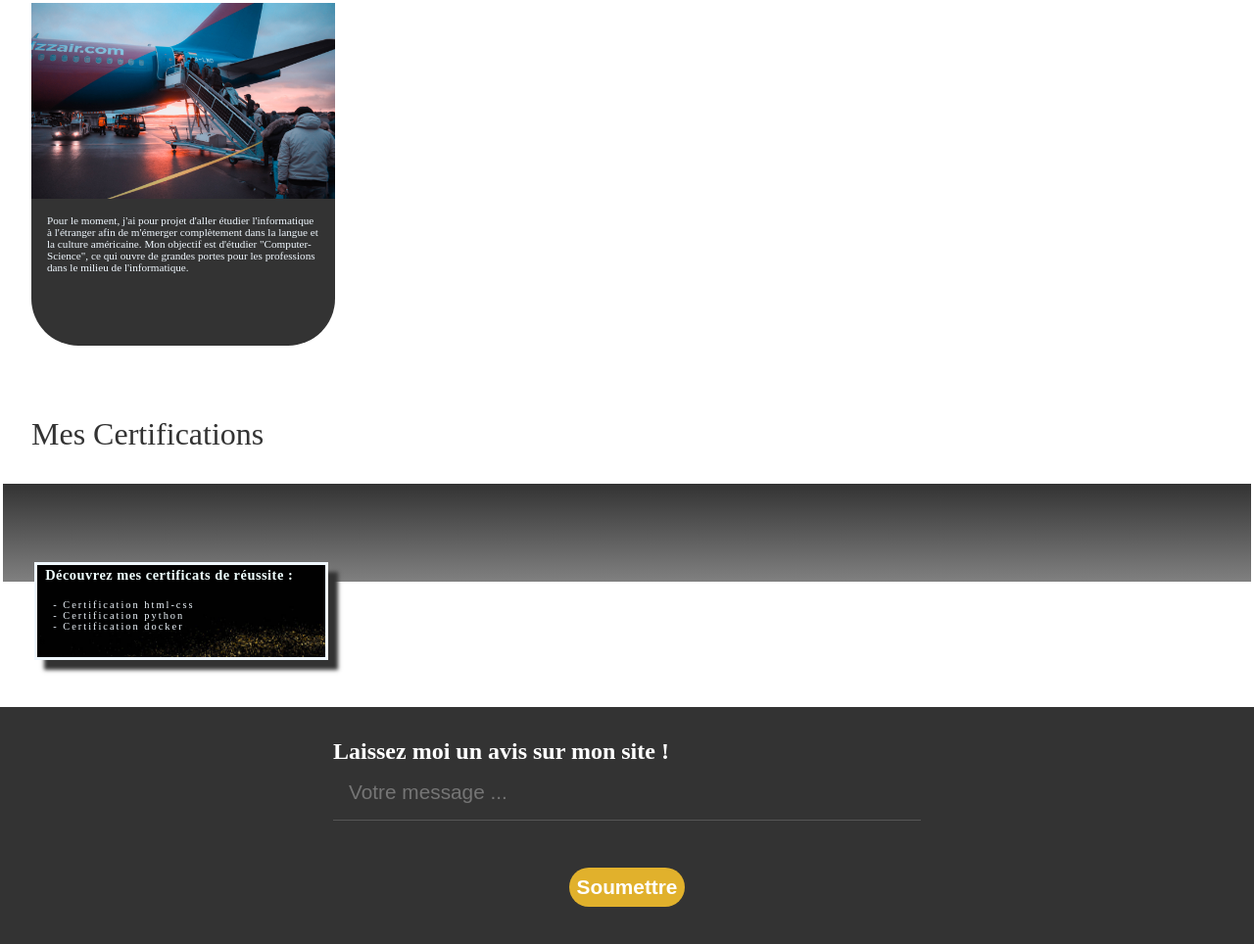
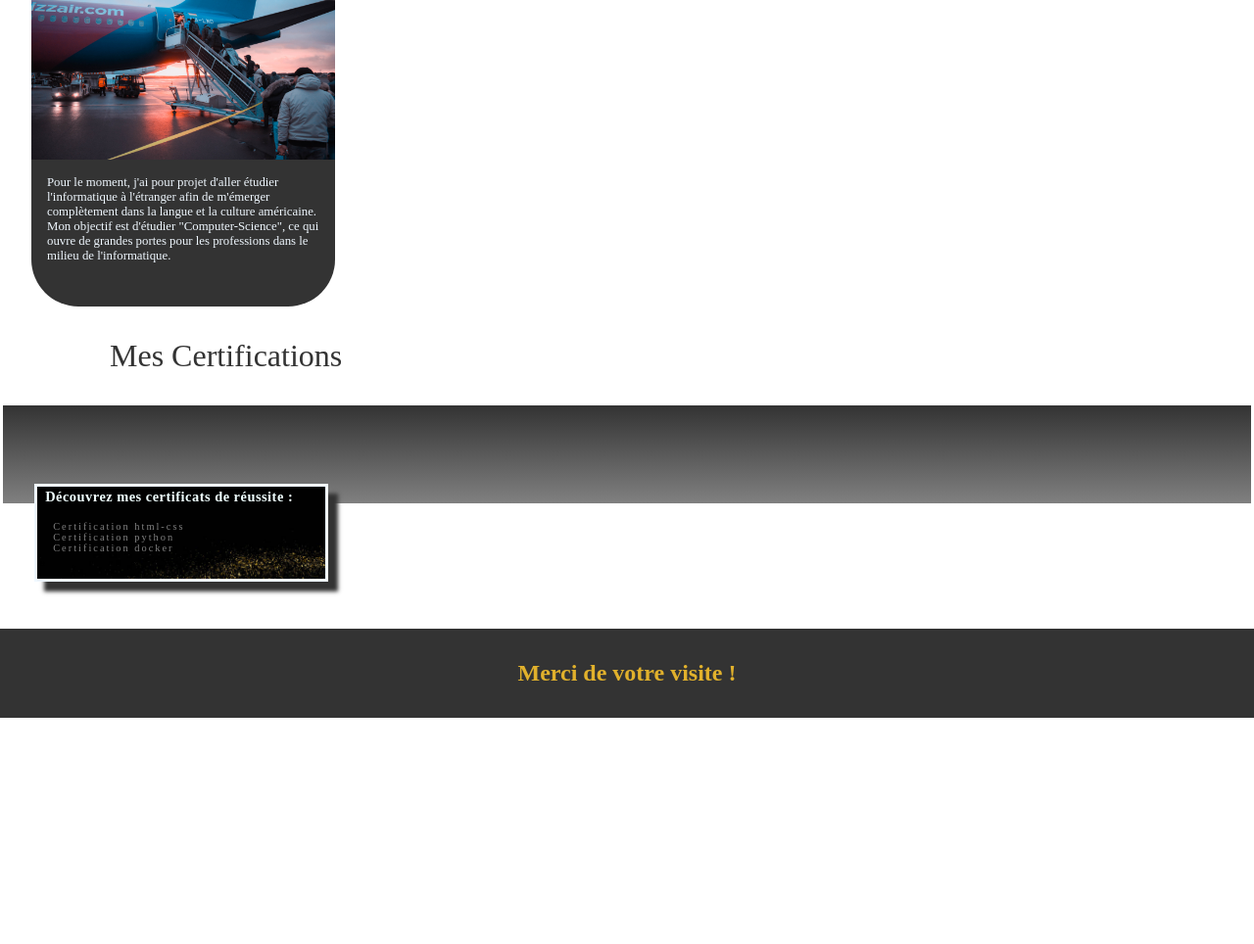
Before and after one commit to melountte/Profil, a website: page index.html in a window 1280 px wide. Shown: the part 1136-2100 px from the top of the page at 98% size. After the commit the page ends 1869 px from the top, so only its background shows below. Drawn offline with Linux system fonts and the light colour scheme.

Commit message:
adapt form netlify

```diff
--- a/index.html
+++ b/index.html
@@ -60,36 +60,19 @@
         <h2 class="guide">Découvrez mes certificats de réussite :</h2>
         <div class="container">
           <a class="html" href="/html_css.html" target="_blank">
-            - Certification html-css</a
+            Certification html-css</a
           ><br />
           <a class="py" href="/python.html" target="_blank">
-            - Certification python</a
+            Certification python</a
           ><br />
           <a class="docker" href="/docker.html" target="_blank">
-            - Certification docker</a
+            Certification docker</a
           >
         </div>
       </div>
     </div>
     <section id="contact" class="contact bg-dark">
-      <form
-        name="contact"
-        method="POST"
-        data-netlify="true"
-        class="contact-form"
-      >
-        <h2 class="title">Laissez moi un avis sur mon site !</h2>
-        <input
-          type="text"
-          name="email"
-          placeholder="Votre message ..."
-          name="message"
-          id="message"
-        />
-        <div>
-          <button type="submit">Soumettre</button>
-        </div>
-      </form>
+      <h2 class="title">Merci de votre visite !</h2>
     </section>
   </body>
 </html>
--- a/scss/C_docker.scss
+++ b/scss/C_docker.scss
@@ -18,7 +18,7 @@
     cursor: pointer;
     background-color: black;
     .imghtml {
-      height: 235px;
+      height: 285px;
       padding-left: 0rem;
       padding-top: 2rem;
     }
--- a/scss/contact.scss
+++ b/scss/contact.scss
@@ -18,6 +18,7 @@
       background-image: url(/img/font-back.jpeg);
       background-size: 100%;
       height: 70%;
+      width: 400px;
       text-align: center;
       color: aliceblue;
       padding-top: 7rem;
--- a/scss/mobile.scss
+++ b/scss/mobile.scss
@@ -57,7 +57,7 @@
     .myname {
       padding-top: 5rem;
       letter-spacing: 5px;
-      font-size: 2.5rem;
+      font-size: 3.5rem;
       text-decoration: overline;
     }
     .interet {
@@ -70,13 +70,12 @@
 }
 .ambitions {
   color: #333;
-
+  margin-left: 5rem;
   font-size: 2rem;
 }
 .image {
   margin-top: 2rem;
-
-  font-size: 0.7rem;
+  font-size: 0.8rem;
   display: grid;
   grid-template-rows: 1fr 1fr;
   .image1 {
@@ -87,6 +86,7 @@
     margin-left: 2rem;
     border-radius: 3rem;
     width: 310px;
+    margin-bottom: 2rem;
     .img1 {
       height: 200px;
       width: 310px;
@@ -162,16 +162,13 @@
         color: #e1b12c;
       }
       .html {
-        text-decoration: none;
-        color: aliceblue;
+        color: gray;
       }
       .py {
-        text-decoration: none;
-        color: aliceblue;
+        color: gray;
       }
       .docker {
-        text-decoration: none;
-        color: aliceblue;
+        color: gray;
       }
     }
   }
@@ -184,42 +181,7 @@
   align-items: center;
 }
 
-.contact-form {
-  max-width: 600px;
-  display: flex;
-  flex-direction: column;
-  width: 100%;
-}
-
-.contact-form input {
-  background: #333;
-  border: 0;
-  border-bottom: 1px solid #555;
-  padding: 1rem;
-  font-size: 1.3rem;
-  color: white;
-  outline: 0;
-  margin-bottom: 1rem;
-}
-
-.contact-form button {
-  display: block;
-  margin: 2rem auto;
-  padding: 0.5rem 0.5rem;
-  border: 0;
-  border-radius: 30px;
-  background: #e1b12c;
-  color: white;
-  font-weight: 700;
-  font-size: 1.3rem;
-  cursor: pointer;
-}
-
-.contact-form button:hover {
-  background: white;
-  color: #333;
-}
 .bg-dark {
   background: #333;
-  color: white;
+  color: #e1b12c;
 }
--- a/scss/style.scss
+++ b/scss/style.scss
@@ -1,4 +1,4 @@
-@media (min-width: 768px) and (max-width: 1366px) {
+@media (min-width: 768px) {
   * {
     margin: 0;
     padding: 0;
```
Also changed, not shown: README.md, css/C_docker.css, css/contact.css, css/mobile.css, css/style.css, 2 other files.
